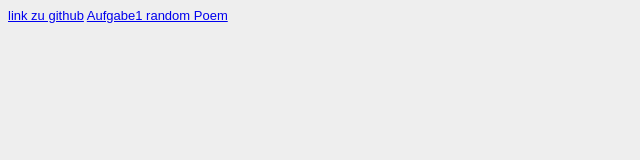
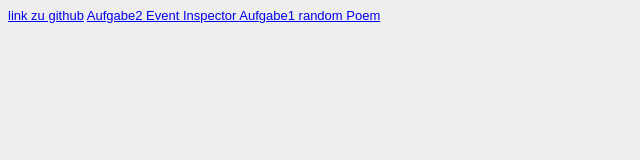
Before and after one commit to Paulerju/EIA2, a plain HTML site: page steckbrief/steckbrief.htm in a window 1280 px wide. Shown: the whole page, without its empty margins (0-640 px from the left). Drawn offline with Linux system fonts and the light colour scheme.

Commit message:
link1 hinzugefügt

```diff
--- a/steckbrief/steckbrief.htm
+++ b/steckbrief/steckbrief.htm
@@ -14,6 +14,7 @@ body {
 <body>
 	<!-- Hier die Links zu den gelösten Aufgaben einstellen, aktuelle oben, alte stehen lassen! Format: Aufgabenbezeichnung, Datum -->
 	 <a  href="https://github.com/Paulerju/EIA2" target="_blank">link zu github</a>
+	 <a  href="https://github.com/Paulerju/EIA2/tree/main/A02_EventInspector"> Aufgabe2 Event Inspector </a>
 	 <a href="https://github.com/Paulerju/EIA2/tree/main/A01_randomPoem" target="_blank">Aufgabe1 random Poem</a>
 </body>
 </html>
```
